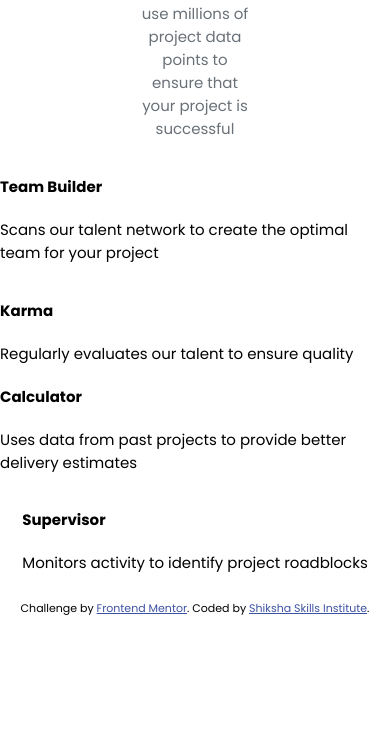
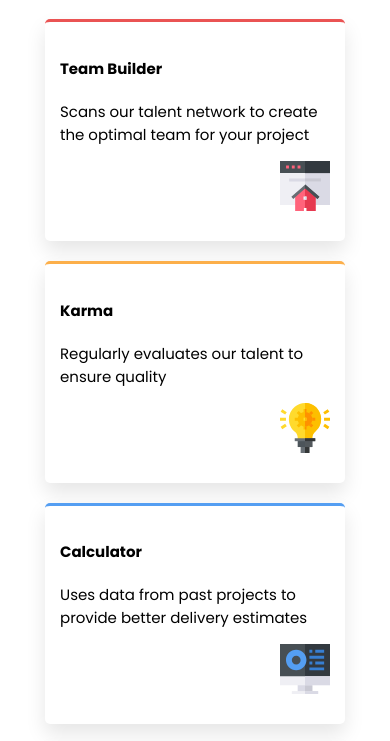
Before and after one commit to Shiksha-Skills-Institute/web-development-notes, a plain HTML site: page css/examples/four-card-feature-section/index.html in a window 390 px wide. Shown: the part 202-943 px from the top of the page. Before the commit the page ends 844 px from the top, so only its background shows below. Drawn offline with Linux system fonts and the light colour scheme.

Commit message:
Enhance four card feature section with improved item styling and responsive design

```diff
--- a/css/examples/four-card-feature-section/index.html
+++ b/css/examples/four-card-feature-section/index.html
@@ -31,31 +31,36 @@
     </p>
     <div class="container">
       <div>
-        <div class="services-items">
+        <div class="services-item border-red">
           <h4>Team Builder</h4>
           <p>
             Scans our talent network to create the optimal team for your project
           </p>
+          <img src="./images/icon-team-builder.svg" alt="Team Builder" srcset="">
         </div>
       </div>
       <div>
-        <div class="services-items">
+        <div class="services-item border-orange">
           <h4>Karma</h4>
           <p>
             Regularly evaluates our talent to ensure quality
           </p>
+          <img src="./images/icon-karma.svg" alt="Karma" srcset="">
+
         </div>
-        <div class="services-items">
+        <div class="services-item border-blue">
           <h4>
             Calculator
           </h4>
           <p> Uses data from past projects to provide better delivery estimates </p>
+          <img src="./images/icon-calculator.svg" alt="Calculator" srcset="">
         </div>
       </div>
       <div>
-        <div class="services-items">
+        <div class="services-item border-cyan">
           <h4> Supervisor </h4>
           <p>Monitors activity to identify project roadblocks</p>
+          <img src="./images/icon-supervisor.svg" alt="Supervisor" srcset="">
         </div>
       </div>
     </div>
--- a/css/examples/four-card-feature-section/style.css
+++ b/css/examples/four-card-feature-section/style.css
@@ -58,5 +58,52 @@ body {
     align-items: center;
 }
 
+.services .services-item {
+    background-color: var(--neutral-white);
+    width: 300px;
+    margin: 20px;
+    padding: 15px;
+    padding-bottom: 80px;
+    border-top: 3px solid;
+    border-radius: 5px;
+    box-shadow: 0px 10px 20px hsl(0, 0%, 90%);
+    position: relative;
+}
+.services .services-item.border-orange{
+    border-color: var(--primary-orange);
+}
+.services .services-item.border-cyan{
+    border-color: var(--primary-cyan);
+}
+.services .services-item.border-red{
+    border-color: var(--primary-red);
+}
+.services .services-item.border-blue{
+    border-color: var(--primary-blue);
+}
+
+.services .services-item img{
+    width: 50px;
+    position: absolute;
+    right: 15px;
+}
+
 .attribution { font-size: 11px; text-align: center; }
 .attribution a { color: hsl(228, 45%, 44%); }
+
+@media screen and (max-width: 425px) {
+    .services {
+        text-align: center;
+    }
+    .services h2, .services h3 {
+        font-size: 25px;
+    }
+    .services > p {
+        width: 90%;
+    }
+    .services .services-item{
+        text-align: left;
+        margin-bottom: 0;
+    }
+
+}
```
